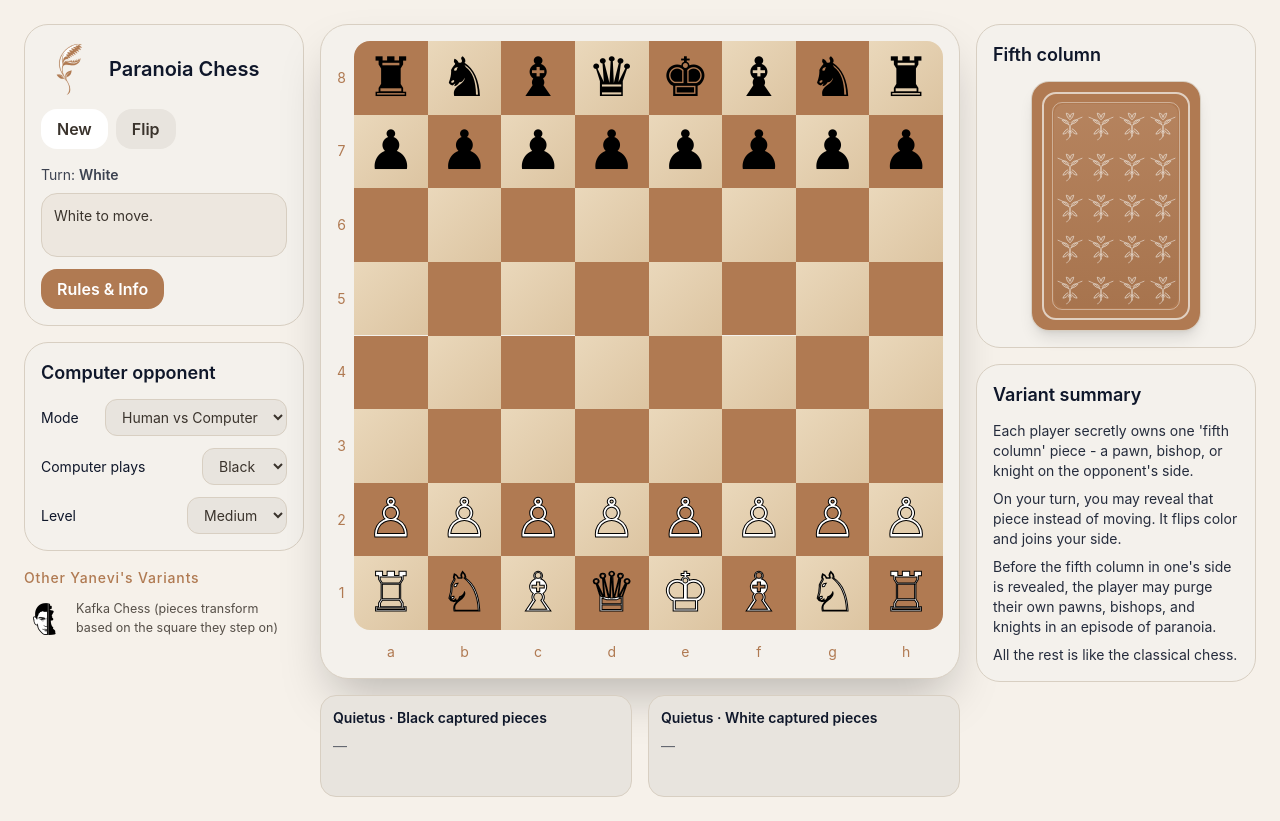
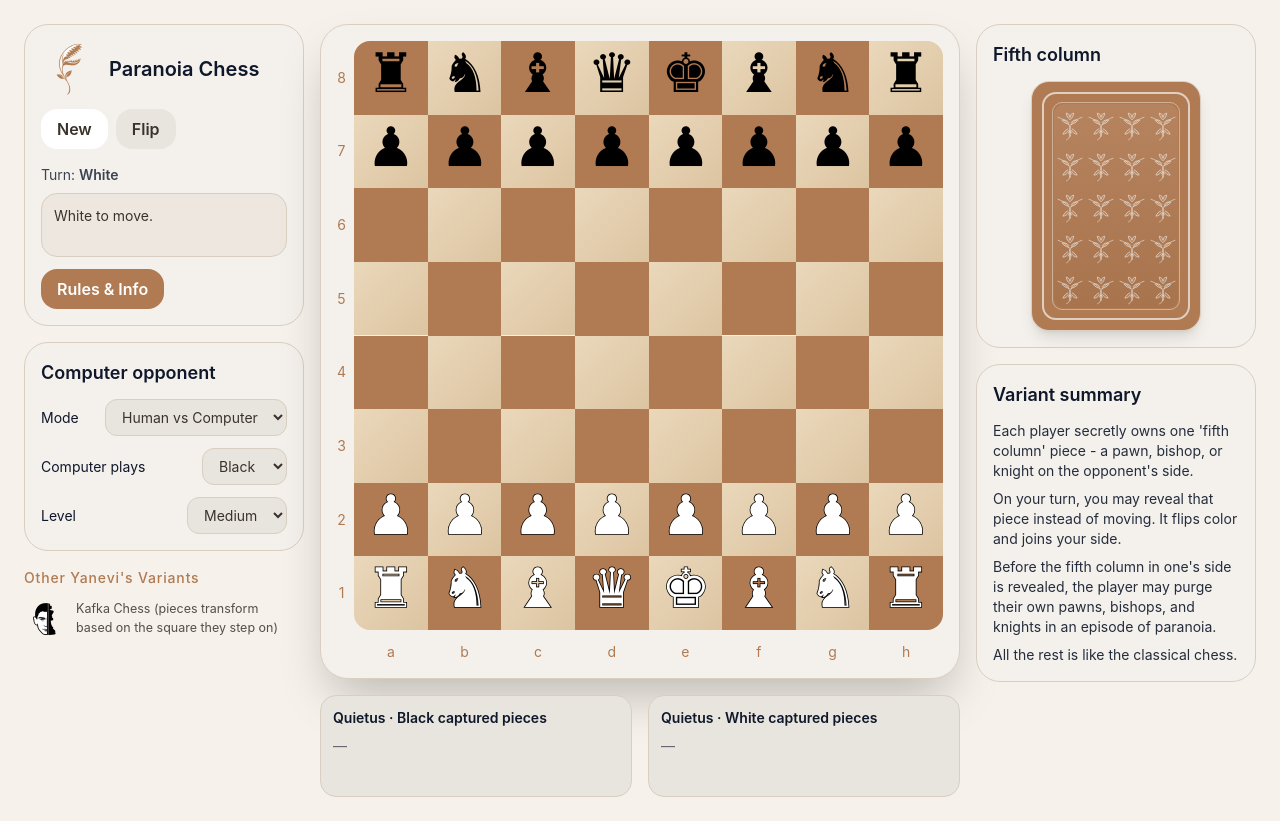
Before and after one commit to kaaalin/Paranoia-Chess, a React (Vite) app: page / in a window 1280 px wide. Built offline with nearby package versions, Linux system fonts and the light colour scheme; the HTML template or start-up script is replaced by a standard one.

Commit message:
Update App.tsx

```diff
--- a/src/App.tsx
+++ b/src/App.tsx
@@ -71,7 +71,7 @@ const RANKS_DESC = [8, 7, 6, 5, 4, 3, 2, 1] as const;
 const PROMOTION_TYPES: Exclude<PieceType, "K" | "P">[] = ["Q", "R", "B", "N"];
 
 const GLYPHS: Record<Color, Record<PieceType, string>> = {
-  white: { K: "♔", Q: "♕", R: "♖", B: "♗", N: "♘", P: "♙" },
+  white: { K: "♚", Q: "♛", R: "♜", B: "♝", N: "♞", P: "♟" },
   black: { K: "♚", Q: "♛", R: "♜", B: "♝", N: "♞", P: "♟" },
 };
 
@@ -1206,25 +1206,33 @@ function SquareView({
       }}
     >
       {piece && (
-        <div
+        <svg
+          viewBox="0 0 100 100"
+          aria-hidden="true"
           style={{
             position: "absolute",
             inset: 0,
-            fontSize: pieceSize,
-            fontFamily: '"Times New Roman", "Apple Symbols", "Segoe UI Symbol", "Noto Sans Symbols", serif',
-            lineHeight: 1,
-            display: "flex",
-            alignItems: "center",
-            justifyContent: "center",
-            transform: "translateY(0)",
-            textShadow: piece.color === "white" ? "none" : "none",
-            WebkitTextFillColor: piece.color === "white" ? "#ffffff" : "#000000",
-            WebkitTextStroke: piece.color === "white" ? "1px #000000" : "0px transparent",
-            color: piece.color === "white" ? "#ffffff" : "#000000",
+            width: "100%",
+            height: "100%",
+            overflow: "visible",
+            pointerEvents: "none",
           }}
         >
-          {GLYPHS[piece.color][piece.type]}
-        </div>
+          <text
+            x="50"
+            y="52"
+            textAnchor="middle"
+            dominantBaseline="middle"
+            fontSize="74"
+            fontFamily='"Times New Roman", "Apple Symbols", "Segoe UI Symbol", "Noto Sans Symbols", serif'
+            fill={piece.color === "white" ? "#ffffff" : "#000000"}
+            stroke={piece.color === "white" ? "#000000" : "transparent"}
+            strokeWidth={piece.color === "white" ? "2.2" : "0"}
+            paintOrder="stroke fill"
+          >
+            {GLYPHS[piece.color][piece.type]}
+          </text>
+        </svg>
       )}
     </button>
   );
@@ -1277,7 +1285,15 @@ function CapturedRow({
                 color: displayColor === "white" ? "#ffffff" : "#000000",
               }}
             >
-              {GLYPHS[displayColor][p.type]}
+              <span
+                style={{
+                  color: displayColor === "white" ? "#ffffff" : "#000000",
+                  WebkitTextFillColor: displayColor === "white" ? "#ffffff" : "#000000",
+                  WebkitTextStroke: displayColor === "white" ? "1.2px #000000" : "0px transparent",
+                }}
+              >
+                {GLYPHS[displayColor][p.type]}
+              </span>
               {isFifthColumn && (
                 <span
                   style={{
@@ -1389,7 +1405,15 @@ function FifthColumnCard({
                     opacity: info.piece ? 1 : 0.5,
                   }}
                 >
-                  {GLYPHS[displayPiece.color][displayPiece.type]}
+                  <span
+                    style={{
+                      color: displayPiece.color === "white" ? "#ffffff" : "#000000",
+                      WebkitTextFillColor: displayPiece.color === "white" ? "#ffffff" : "#000000",
+                      WebkitTextStroke: displayPiece.color === "white" ? "1.4px #000000" : "0px transparent",
+                    }}
+                  >
+                    {GLYPHS[displayPiece.color][displayPiece.type]}
+                  </span>
                 </div>
               ) : (
                 <div className="text-xs opacity-70 px-2">Unknown</div>
@@ -2243,7 +2267,15 @@ export default function App() {
                       WebkitTextStroke: isWhite ? "1px #000000" : "0px transparent",
                     }}
                   >
-                    {GLYPHS[state.pendingPromotion!.color][type]}
+                    <span
+                      style={{
+                        color: isWhite ? "#ffffff" : "#000000",
+                        WebkitTextFillColor: isWhite ? "#ffffff" : "#000000",
+                        WebkitTextStroke: isWhite ? "1.4px #000000" : "0px transparent",
+                      }}
+                    >
+                      {GLYPHS[state.pendingPromotion!.color][type]}
+                    </span>
                   </button>
                 );
               })}
```
